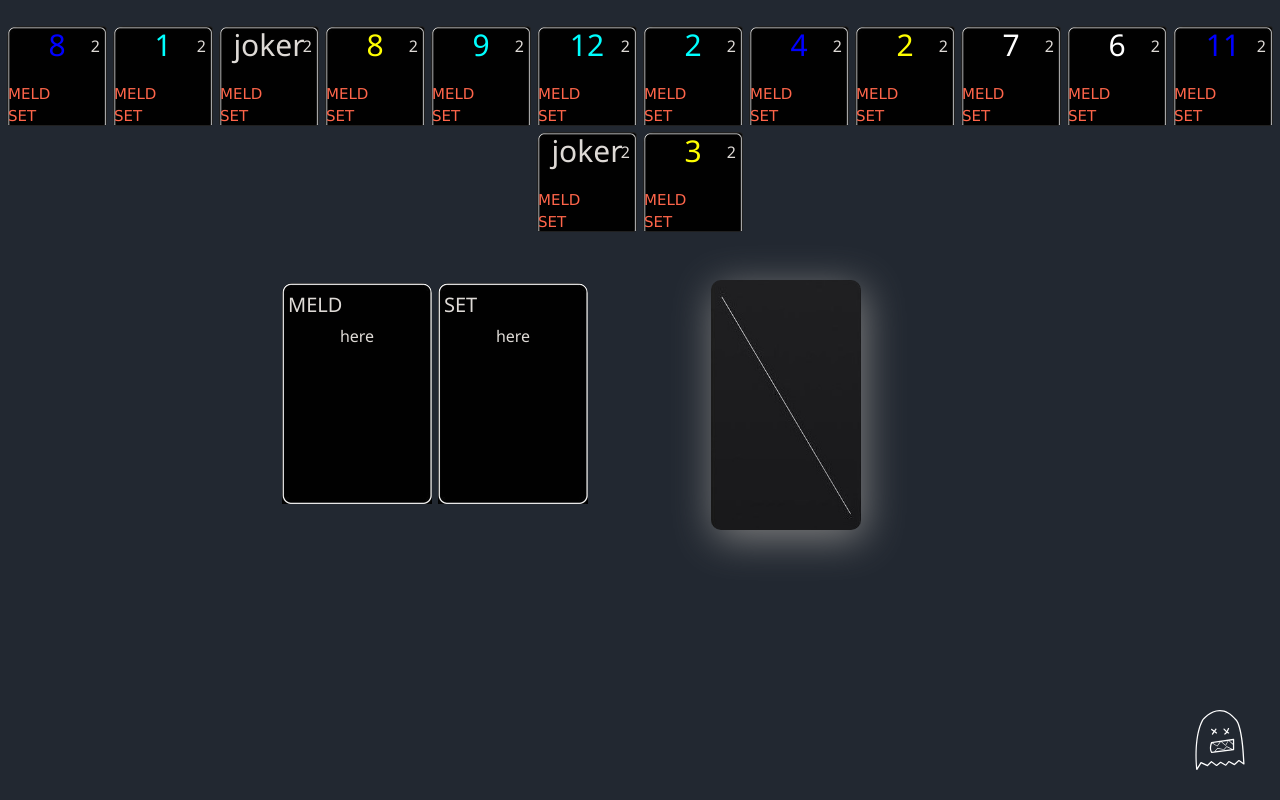
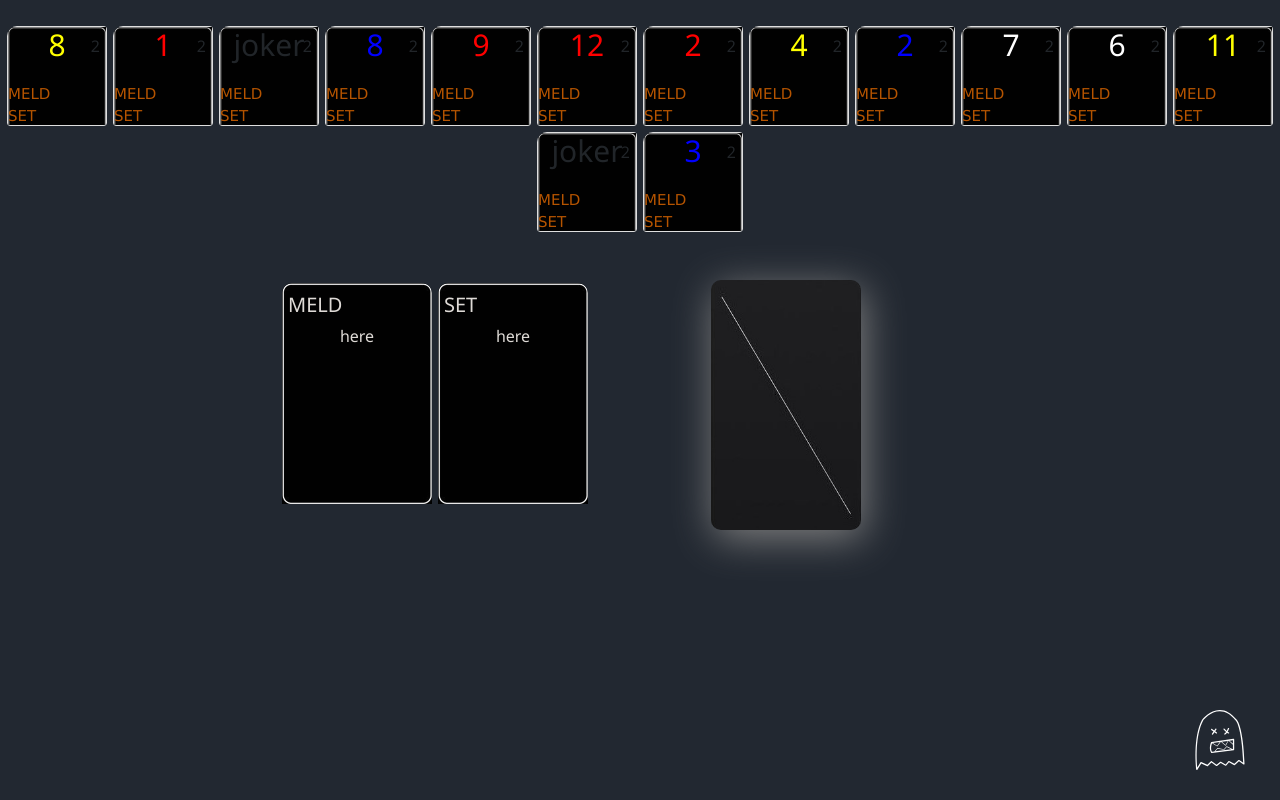
Before and after one commit to tiwaojo/Rummy-O, a website: page Code/public/HTML/game.html in a window 1280 px wide. Drawn offline with nearby package versions, Linux system fonts and the light colour scheme.

Commit message:
Fixed the inverted faceVal color

```diff
--- a/Code/public/CSS/style.css
+++ b/Code/public/CSS/style.css
@@ -48,7 +48,8 @@ html {
     background-image: url("../images/blankCard2.jpg");
     background-repeat: no-repeat;
     background-size: contain;
-    filter: invert(1);
+    background-blend-mode: difference;
+    /* filter: invert(1); */
     /* height: 90%; */
     width: 100px;
     height: 100px;
@@ -123,9 +124,6 @@ html {
 
 .hero h1:hover {
     transform: scale(2.9);
-    /* transition: ease-in-out 0.4s;
-    font-size: 200%; */
-    /* transition-timing-function: ease-in-out; */
 }
 
 h3 {
@@ -209,11 +207,11 @@ h4 #meld {
 }
 
 .card a {
-    color: #009ab5;
+    color: #b55400;
 }
 
 .card a:hover {
-    color: #b55400;
+    color: #009ab5;
 }
 
 .card h2 {
--- a/Code/public/HTML/game.html
+++ b/Code/public/HTML/game.html
@@ -25,7 +25,7 @@
 <body class="w3-animate-zoom">
 
     <script>
-        const suits = ['red', 'blue', 'black', 'yellow'];
+        const suits = ['red', 'blue', 'white', 'yellow'];
         const values = [1, 2, 3, 4, 5, 6, 7, 8, 9, 10, 11, 12, 13, ];
 
         function getDeck() {
@@ -109,7 +109,7 @@
         <div class="card">
             <h2 id="faceVal2">
                 <script>
-                    document.getElementById("faceVal2").innerHTML += '<h2 style="color:' + newdeck[1].Suit + '"; >' + newdeck[1].Value + "</h2>"
+                    document.getElementById("faceVal2").innerHTML += '<h2 style="color:' + newdeck[1].Suit + ';" >' + newdeck[1].Value + "</h2>"
                 </script>
             </h2>
             <h6 id="numCard2">2</h6><a href="#" type="button">MELD</a>
@@ -118,7 +118,7 @@
         <div class="card">
             <h2 id="faceVal3">
                 <script>
-                    document.getElementById("faceVal3").innerHTML += '<h2 style="color:' + newdeck[2].Suit + '";>' + newdeck[2].Value + "</h2>"
+                    document.getElementById("faceVal3").innerHTML += '<h2 style="color:' + newdeck[2].Suit + ';">' + newdeck[2].Value + "</h2>"
                 </script>
             </h2>
             <h6 id="numCard3">2</h6><a href="#" type="button">MELD</a>
```
